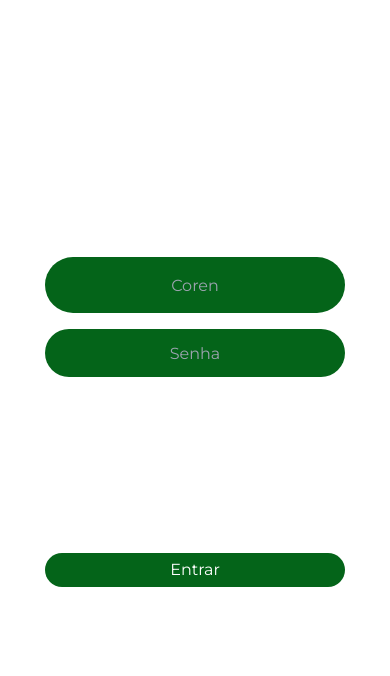
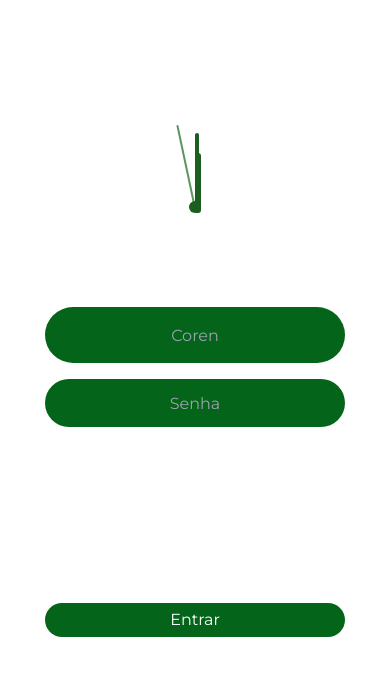
Before and after one commit to Kayk-Rios/Decubtech-Front-End, a Next.js app: page / in a window 390 px wide. Shown: the top 676 px of the page. Built offline with nearby package versions, Linux system fonts and the light colour scheme.

Commit message:
feat:skeletonLogin

```diff
--- a/src/components/templates/Login.tsx
+++ b/src/components/templates/Login.tsx
@@ -1,36 +1,61 @@
+"use client";
+
+import React, { useState, useEffect } from "react";
 import Link from "next/link";
 import Entrar from "../Ui/Entrar";
 import ImageEnfermeira2 from "../Ui/ImageEnfermeira2";
 
+
 export default function Login() {
+  const [rotation, setRotation] = useState(0);
+  const [showSkeleton, setShowSkeleton] = useState(false);
+
+  useEffect(() => {
+    const handleResize = () => {
+      setShowSkeleton(window.innerWidth < 640); // sm breakpoint
+    };
+
+    window.addEventListener('resize', handleResize);
+    handleResize(); // check initial size
+
+    const timer = setInterval(() => {
+      setRotation((prevRotation) => (prevRotation + 6) % 360);
+    }, 16.67);
+
+    return () => {
+      window.removeEventListener('resize', handleResize);
+      clearInterval(timer);
+    };
+  }, []);
+
   return (
     <>
-      <div className="flex h-screen  ">
-        <div className="flex-grow flex items-center justify-center">
-          <form className="flex flex-col gap-4 w-[300px]">
-            <div className="  flex flex-col">
-              <input
-                type="text"
-                required
-                className="coren rounded-full h-14 text-center"
-                placeholder="Coren"
-              />
+      <div className="flex h-screen pb-36">
+        <div className="flex-grow flex flex-col items-center justify-center gap-28">
+          {showSkeleton && (
+            <div style={{ position: "relative", margin: "50px auto", backgroundColor: "#c8e6c9" }}>
+              <div style={{ width: "6px", height: "60px", background: "#1b5e20", position: "absolute", top: "40px", left: "50%", transformOrigin: "bottom center", borderRadius: "5px" }}></div>
+              <div style={{ width: "4px", height: "80px", background: "#1b5e20", position: "absolute", top: "20px", left: "50%", transformOrigin: "bottom center", borderRadius: "5px" }}></div>
+              <div style={{ width: "2px", height: "90px", background: "#5b965d", position: "absolute", top: "10px", left: "50%", transformOrigin: "bottom center", borderRadius: "5px", transform: `rotate(${rotation}deg)` }}></div>
+              <div style={{ width: "12px", height: "12px", borderRadius: "50%", background: "#1b5e20", position: "absolute", top: "94px", left: "50%", transform: "translate(-50%, -50%)" }}></div>
             </div>
-            <div className=" flex flex-col pb-40">
-              <input
-                type="password"
-                required
-                className="senha rounded-full h-12 text-center "
-                placeholder="Senha"
-              />
-            </div>
-            <Link href='/layout/setor'>
-              <Entrar className="entrar" destino="Entrar" />
-            </Link>
-          </form>
+          )}
+          <div className={`mt-8 ${showSkeleton ? 'mt-20' : ''}`}>
+            <form className="flex flex-col gap-4 w-[300px]">
+              <div className="flex flex-col">
+                <input type="text" required className="coren rounded-full h-14 text-center" placeholder="Coren" />
+              </div>
+              <div className="flex flex-col pb-40">
+                <input type="password" required className="senha rounded-full h-12 text-center" placeholder="Senha" />
+              </div>
+              <Link href="/layout/setor">
+                <Entrar className="entrar" destino="Entrar" />
+              </Link>
+            </form>
+          </div>
         </div>
         <div className="flex-shrink-0">
-          <ImageEnfermeira2/>
+          <ImageEnfermeira2 />
         </div>
       </div>
     </>
```
